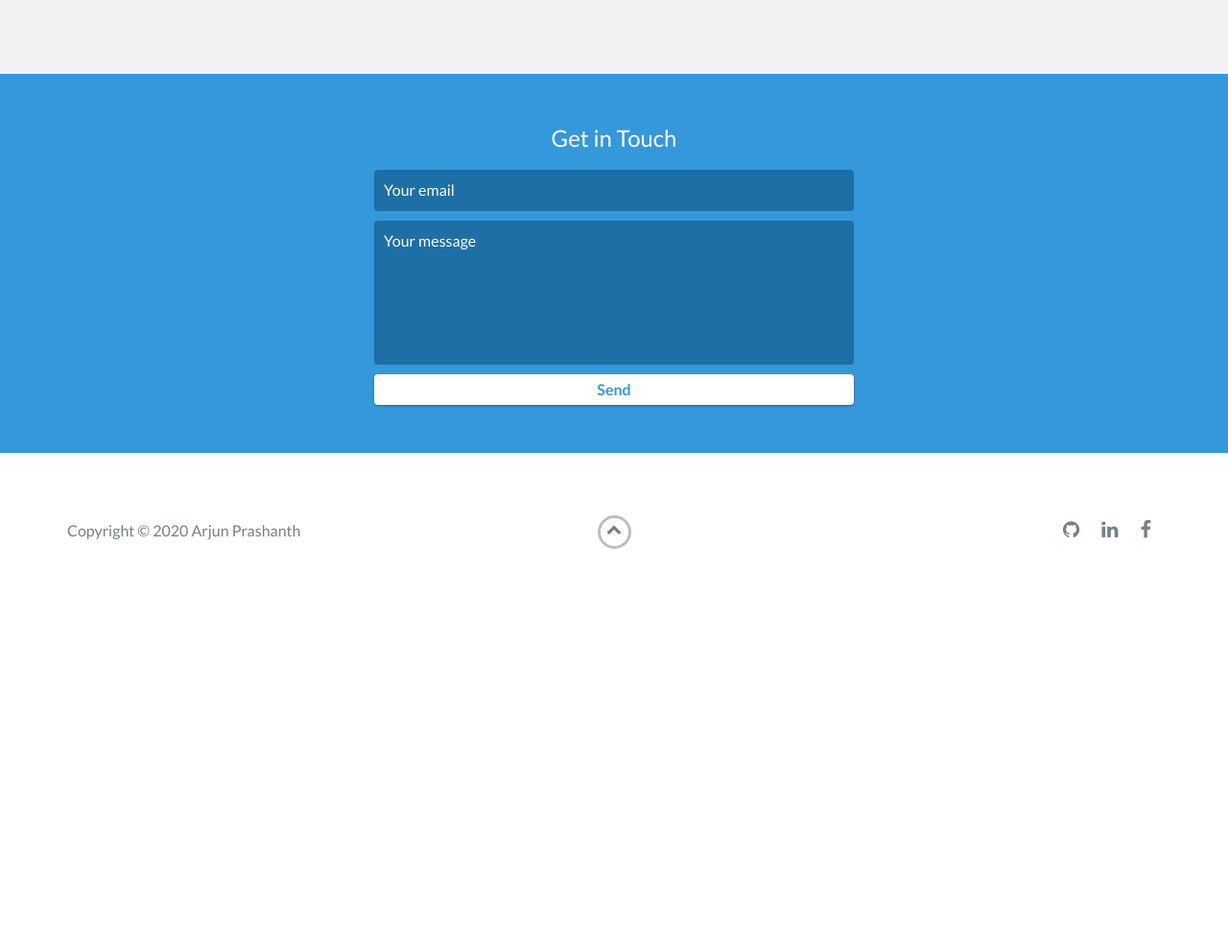
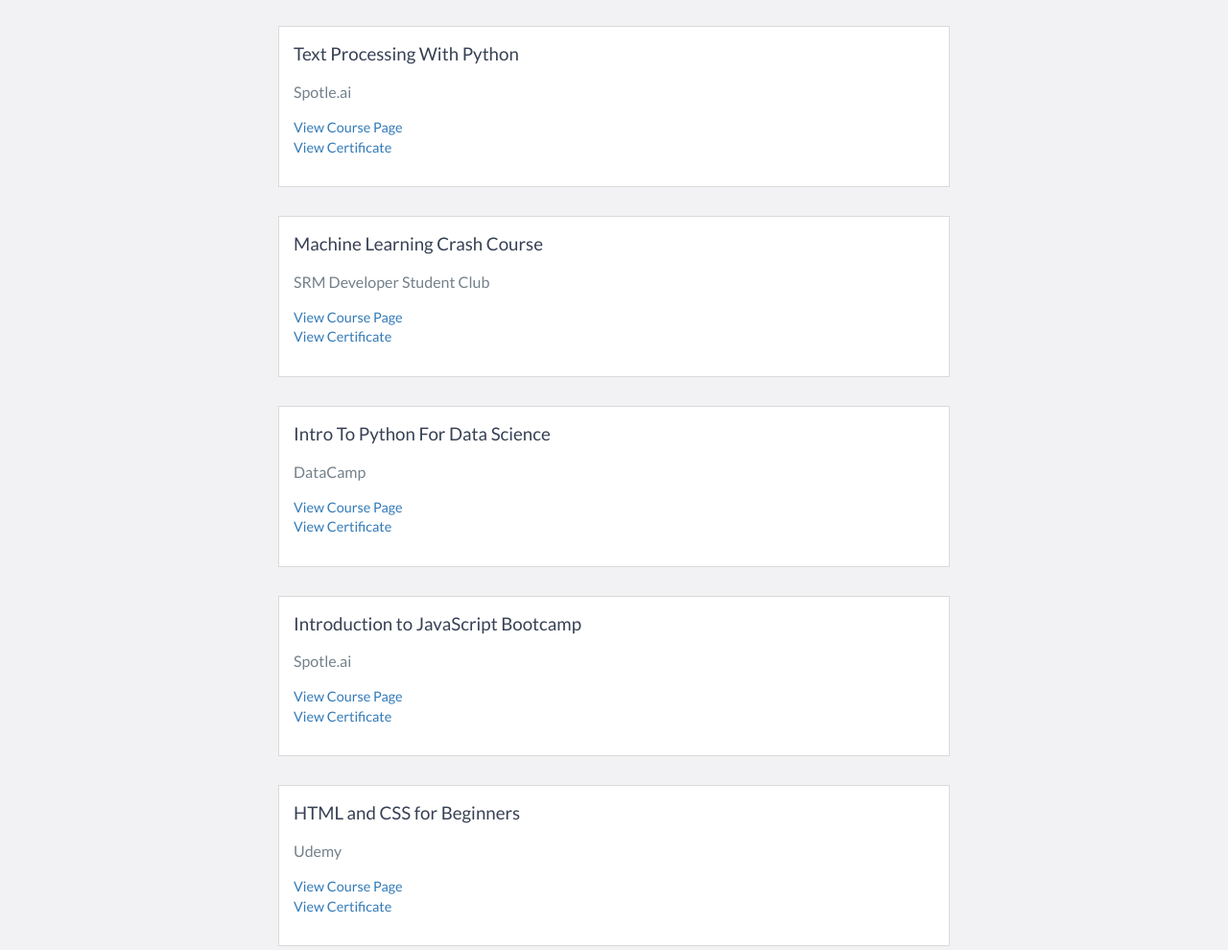
Before and after one commit to Arjunp24/cv, a website: page index.html in a window 1280 px wide. Shown: the part 4783-5773 px from the top of the page at 96% size. Before the commit the page ends 5409 px from the top, so only its background shows below. Drawn offline with nearby package versions, Linux system fonts and the light colour scheme.

Commit message:
updated certifications

```diff
--- a/index.html
+++ b/index.html
@@ -278,11 +278,41 @@
         	<h3>Deep Learning Nanodegree</h3>
 		<h4> Udacity </h4>
         	<p> <a href="https://www.udacity.com/course/deep-learning-nanodegree--nd101"> View Course Page </a> <br> <a href="https://confirm.udacity.com/NUF52PEU"> View Certificate </a> </p>
-        	<!-- <ul>
-            		<li> Lorem ipsum dolor sit amet, consectetur adipiscing elit. </li>
-            		<li> Lorem ipsum dolor sit amet, consectetur adipiscing elit. </li>
-            		<li> Lorem ipsum dolor sit amet, consectetur adipiscing elit. </li>
-        	</ul> -->
+    	</div>
+    	<!-- End .optional-section-block -->
+
+    	<div class="optional-section-block">
+        	<h3>Text Processing With Python</h3>
+		<h4> Spotle.ai </h4>
+        	<p> <a href="https://spotle.ai/learn/python-text"> View Course Page </a> <br> <a href="https://drive.google.com/file/d/1ea-nuvTtcvu0iU2hv38gqS0fSx1isMAM/view?usp=sharing"> View Certificate </a> </p>
+    	</div>
+    	<!-- End .optional-section-block -->
+
+    	<div class="optional-section-block">
+        	<h3>Machine Learning Crash Course</h3>
+		<h4> SRM Developer Student Club </h4>
+        	<p> <a href="https://developers.google.com/machine-learning/crash-course"> View Course Page </a> <br> <a href="https://drive.google.com/file/d/1UVILGIPynfuMg3nJets1ZpoFPsZ-ML-n/view?usp=sharing"> View Certificate </a> </p>
+    	</div>
+    	<!-- End .optional-section-block -->
+
+    	<div class="optional-section-block">
+        	<h3>Intro To Python For Data Science</h3>
+		<h4> DataCamp </h4>
+        	<p> <a href="https://learn.datacamp.com/courses/intro-to-python-for-data-science"> View Course Page </a> <br> <a href="https://drive.google.com/file/d/19l6i8jaj5fQMf88zxn7bTA9QSKVfbNP0/view?usp=sharing"> View Certificate </a> </p>
+    	</div>
+    	<!-- End .optional-section-block -->
+
+    	<div class="optional-section-block">
+        	<h3>Introduction to JavaScript Bootcamp</h3>
+		<h4> Spotle.ai </h4>
+        	<p> <a href="https://spotle.ai/learn/javascript"> View Course Page </a> <br> <a href="https://drive.google.com/file/d/1dnUJzdXmjG0iDQdiC31_uekV-GltDmye/view?usp=sharing"> View Certificate </a> </p>
+    	</div>
+    	<!-- End .optional-section-block -->
+
+	<div class="optional-section-block">
+        	<h3>HTML and CSS for Beginners</h3>
+		<h4> Udemy </h4>
+        	<p> <a href="https://www.udemy.com/course/html-and-css-for-beginners-crash-course-learn-fast-easy/"> View Course Page </a> <br> <a href="https://drive.google.com/file/d/1h2j3vYTt6y-Cs9ZsVl-YYSboTiRZ83qe/view?usp=sharing"> View Certificate </a> </p>
     	</div>
     	<!-- End .optional-section-block -->
 
```
